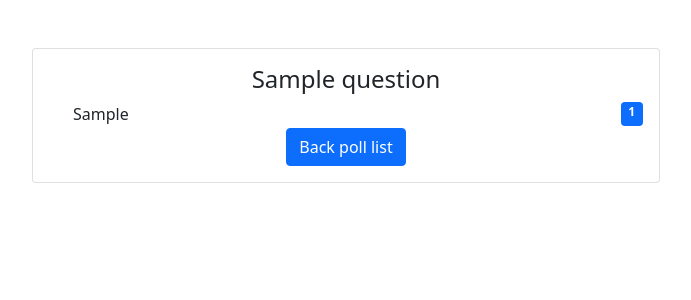
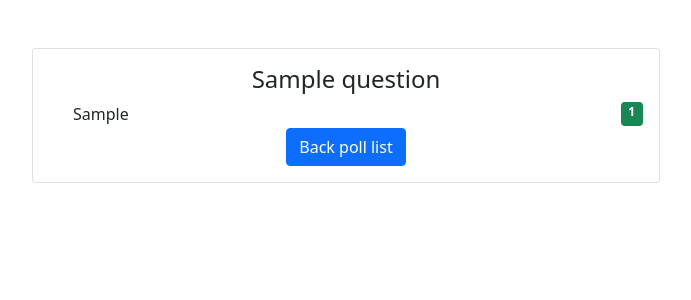
Before and after one commit to mohammadanarul/poll_project, a Django app: page /poll-detials/1/ in a window 1280 px wide. Shown: the part 56-356 px from the top of the page, without its empty margins (294-985 px from the left). Run offline with Django 3.2, Linux system fonts and the light colour scheme; tables that the repository leaves empty hold one stand-in row (values such as "Sample post"); some libraries are stand-ins or nearby versions.

Commit message:
update details.html

```diff
--- a/templates/poll/details.html
+++ b/templates/poll/details.html
@@ -21,7 +21,7 @@
                             {% if choice.votes == 0 %}
                                 <span class="badge bg-danger">{{ choice.votes }}</span>
                             {% else %}
-                                <span class="badge bg-primary">{{ choice.votes }}</span>
+                                <span class="badge bg-success">{{ choice.votes }}</span>
                             {% endif %}
 
                         </div>
```
